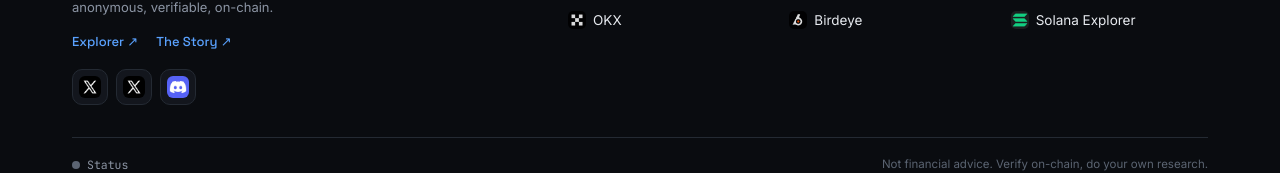
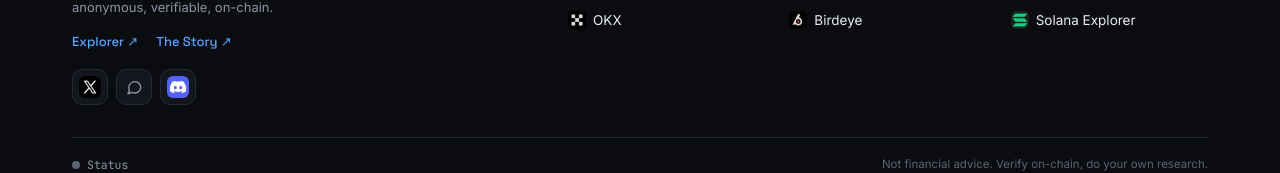
Before and after one commit to SUPERTOKE/toke-site, a Vue app: page / in a window 1280 px wide. Shown: the part 1688-1861 px from the top of the page. Built offline with nearby package versions, Linux system fonts and the light colour scheme; no server answers.

Commit message:
footer: chat-bubble glyph for Group chat in the social row

```diff
--- a/src/Components/Footer.vue
+++ b/src/Components/Footer.vue
@@ -92,7 +92,8 @@ onMounted(async () => {
           </div>
           <div class="mcfoot-social">
             <a v-for="s in social" :key="s.label" :href="s.href" target="_blank" rel="noopener" :title="s.label" :aria-label="s.label">
-              <img v-if="logoFor(s)" :src="logoFor(s)" alt="" width="22" height="22" loading="lazy" decoding="async" />
+              <svg v-if="s.label === 'Group chat'" viewBox="0 0 24 24" width="18" height="18" fill="none" stroke="currentColor" stroke-width="1.8" stroke-linecap="round" stroke-linejoin="round" aria-hidden="true"><path d="M21 12a8 8 0 0 1-11.6 7.1L4 21l1.9-4.6A8 8 0 1 1 21 12Z"/></svg>
+              <img v-else-if="logoFor(s)" :src="logoFor(s)" alt="" width="22" height="22" loading="lazy" decoding="async" />
               <span v-else>{{ s.label }}</span>
             </a>
           </div>
@@ -136,7 +137,7 @@ onMounted(async () => {
 .mcfoot-cols { display: grid; grid-template-columns: repeat(3, 1fr); gap: 24px; }
 .mcfoot-social { display: flex; gap: 8px; margin-top: 18px; }
 .mcfoot-social a { display: inline-flex; align-items: center; justify-content: center; width: 36px; height: 36px; border-radius: 10px; border: 1px solid var(--mc-line); background: var(--mc-panel); color: var(--mc-mut); text-decoration: none; font-size: 11px; transition: border-color 0.12s var(--mc-ease); }
-.mcfoot-social a:hover { border-color: var(--mc-mut); }
+.mcfoot-social a:hover { border-color: var(--mc-mut); color: var(--mc-text); }
 .mcfoot-social img { width: 22px; height: 22px; border-radius: 6px; object-fit: cover; }
 .mcfoot-col h4 { font-family: var(--mc-mono); font-size: 10.5px; font-weight: 500; text-transform: uppercase; letter-spacing: 2px; color: var(--mc-mut-2); margin: 0 0 12px; }
 .mcfoot-col a { display: flex; align-items: center; gap: 7px; color: var(--mc-text); text-decoration: none; font-size: 13.5px; padding: 5px 0; transition: color 0.12s var(--mc-ease); }
```
